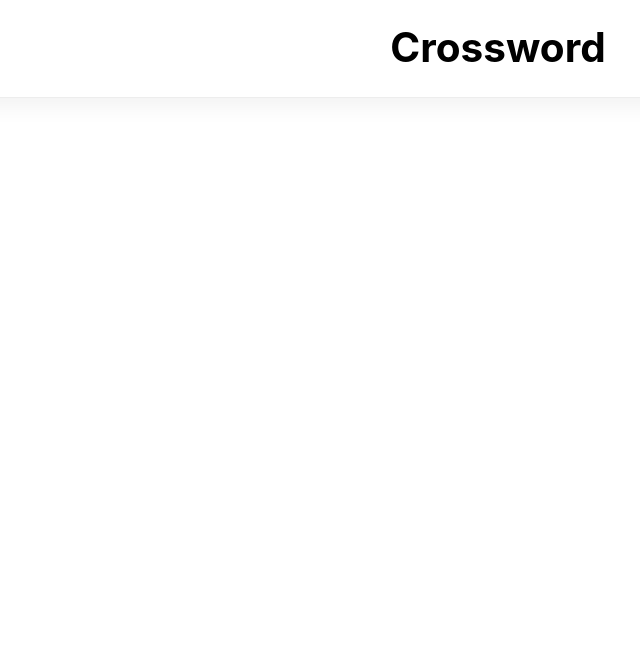
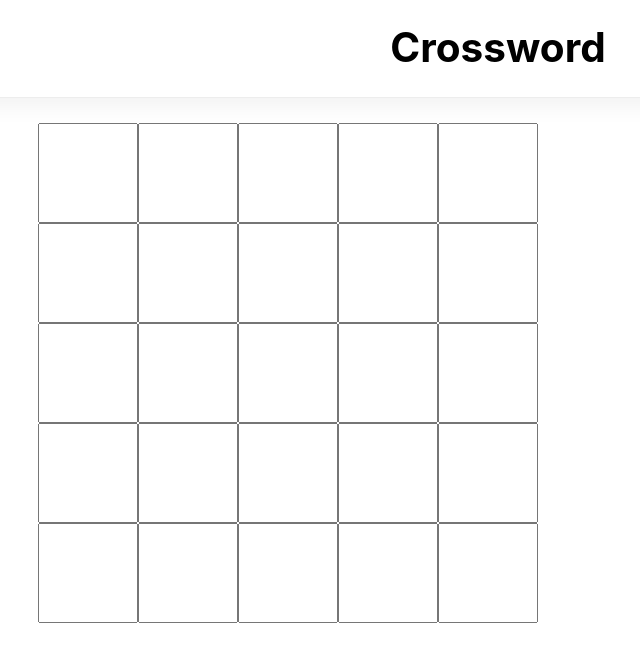
Before and after one commit to rachelrondon/crossword, a Gatsby site: page / in a window 1280 px wide. Shown: the whole page, without its empty margins (142-782 px from the left). Built offline with nearby package versions, Linux system fonts and the light colour scheme; Gatsby itself is replaced by a stand-in of ours.

Commit message:
add 5x5 layout

```diff
--- /dev/null
+++ b/src/components/Puzzle/Puzzle.css
@@ -0,0 +1,4 @@
+.crossWordInput {
+  width: 100px;
+  height: 100px;
+}
--- /dev/null
+++ b/src/components/Puzzle/Puzzle.jsx
@@ -0,0 +1,58 @@
+import React, {Component} from 'react';
+import styles from './Puzzle.css';
+
+class Puzzle extends Component {
+  constructor(props) {
+    super(props);
+
+    this.state = {
+
+    }
+  }
+
+  render() {
+    return(
+      <div className="crossWordBox">
+        <div className="crossWordRow">
+          <input className="crossWordInput" type="text" name="name" />
+          <input className="crossWordInput" type="text" name="name" />
+          <input className="crossWordInput" type="text" name="name" />
+          <input className="crossWordInput" type="text" name="name" />
+          <input className="crossWordInput" type="text" name="name" />
+        </div>
+        <div className="crossWordRow">
+          <input className="crossWordInput" type="text" name="name" />
+          <input className="crossWordInput" type="text" name="name" />
+          <input className="crossWordInput" type="text" name="name" />
+          <input className="crossWordInput" type="text" name="name" />
+          <input className="crossWordInput" type="text" name="name" />
+        </div>
+        <div className="crossWordRow">
+          <input className="crossWordInput" type="text" name="name" />
+          <input className="crossWordInput" type="text" name="name" />
+          <input className="crossWordInput" type="text" name="name" />
+          <input className="crossWordInput" type="text" name="name" />
+          <input className="crossWordInput" type="text" name="name" />
+        </div>
+        <div className="crossWordRow">
+          <input className="crossWordInput" type="text" name="name" />
+          <input className="crossWordInput" type="text" name="name" />
+          <input className="crossWordInput" type="text" name="name" />
+          <input className="crossWordInput" type="text" name="name" />
+          <input className="crossWordInput" type="text" name="name" />
+        </div>
+        <div className="crossWordRow">
+          <input className="crossWordInput" type="text" name="name" />
+          <input className="crossWordInput" type="text" name="name" />
+          <input className="crossWordInput" type="text" name="name" />
+          <input className="crossWordInput" type="text" name="name" />
+          <input className="crossWordInput" type="text" name="name" />
+        </div>
+      </div>
+    )
+  }
+
+
+}
+
+export default Puzzle;
--- a/src/pages/index.js
+++ b/src/pages/index.js
@@ -1,12 +1,12 @@
-import React from 'react'
-import { Link } from 'gatsby'
-
-import Layout from '../components/layout'
-import Image from '../components/image'
-import SEO from '../components/seo'
+import React from 'react';
+import Layout from '../components/layout';
+import Puzzle from '../components/Puzzle/puzzle';
 
 const IndexPage = () => (
   <Layout>
+    <div className="crossWordLayout">
+        <Puzzle />
+    </div>
   </Layout>
 )
 
```
Also changed, not shown: src/components/Puzzle/Puzzle.test.js (added).
